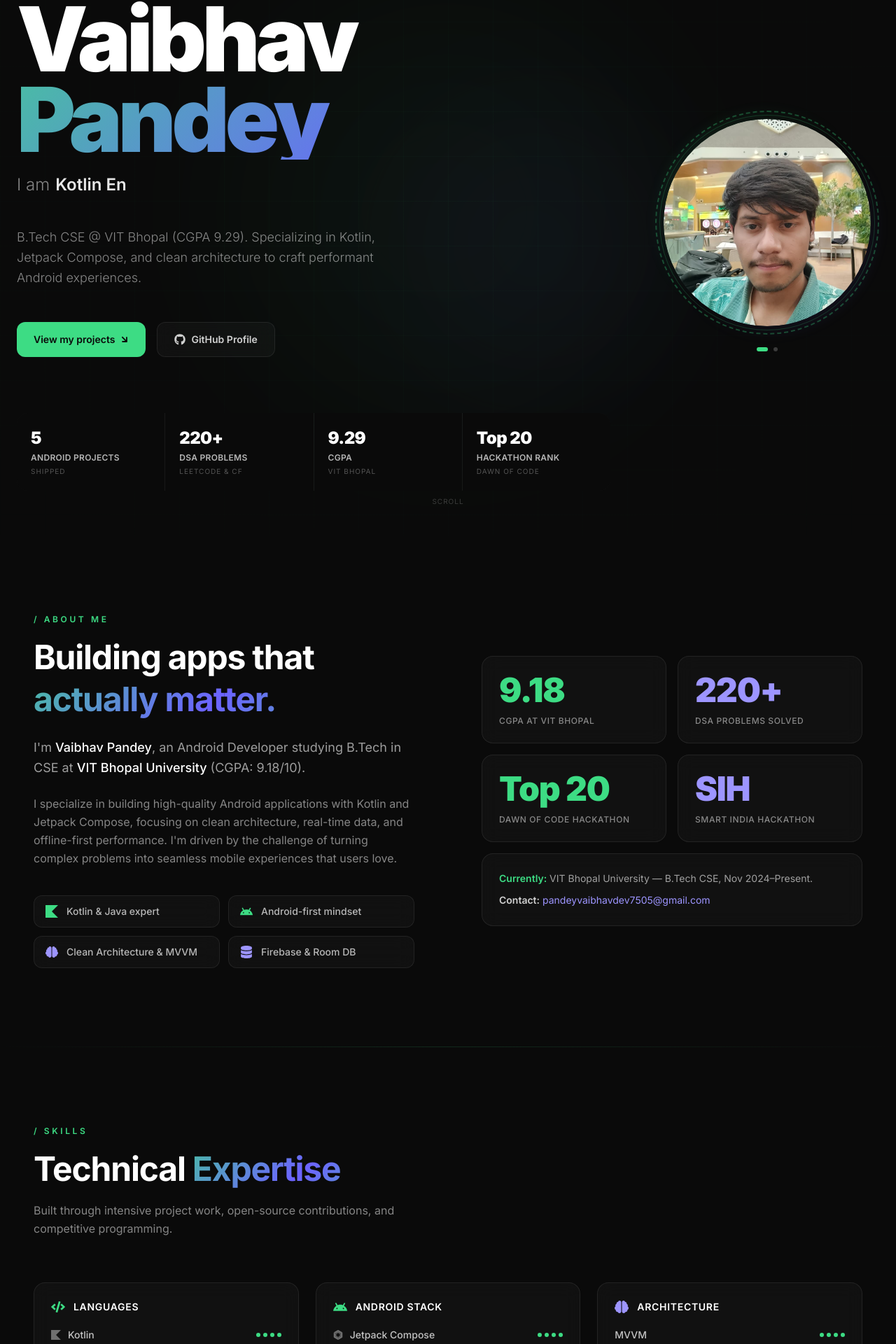
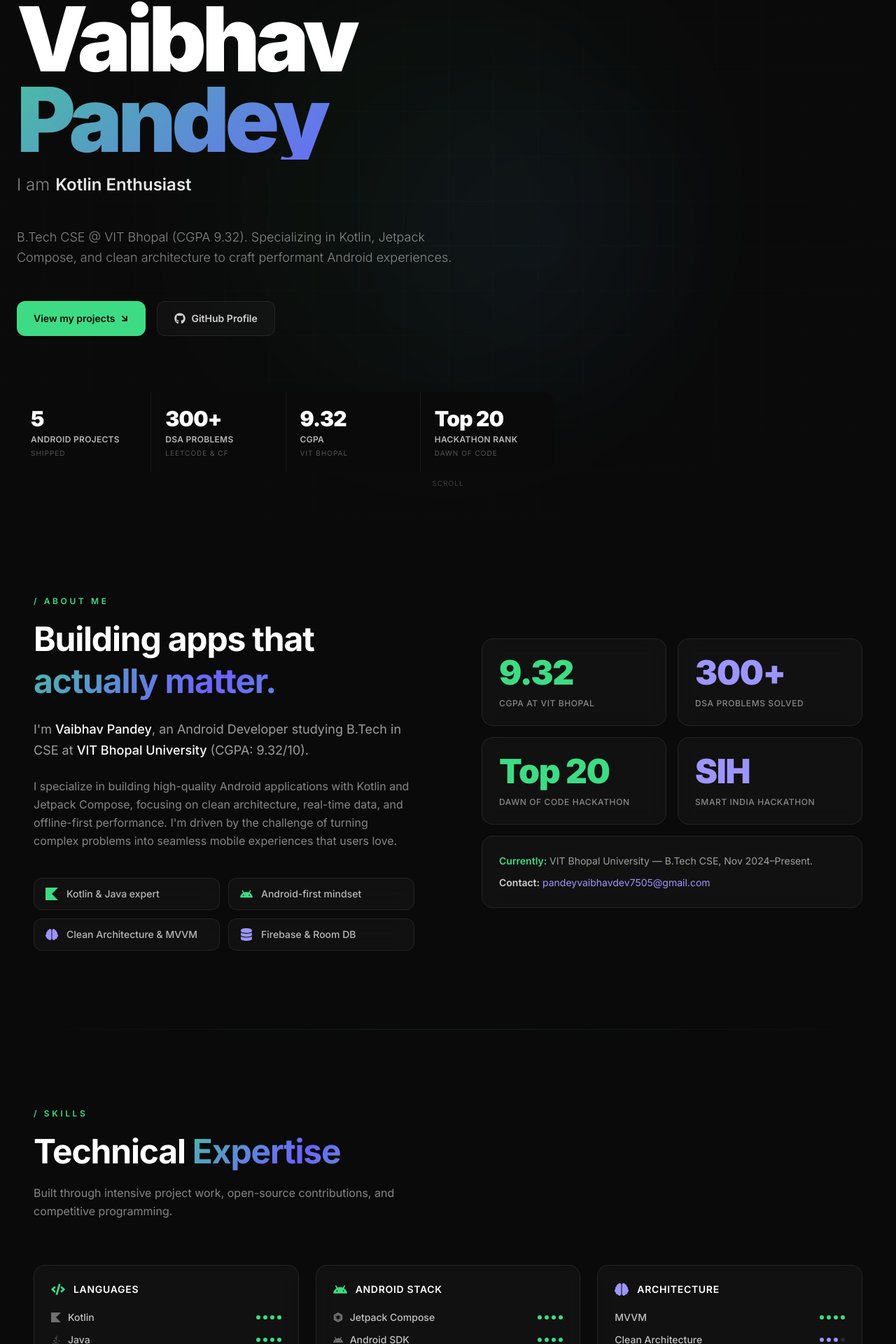
Before and after one commit to Vaibhav-P1/portfolio, a Next.js app: page / in a window 1280 px wide. Shown: the part 161-2081 px from the top of the page at 70% size. Built offline with nearby package versions, Linux system fonts and the light colour scheme.

Commit message:
feat: update resume, credentials, projects, and simplify hero

```diff
--- a/src/app/layout.tsx
+++ b/src/app/layout.tsx
@@ -1,5 +1,5 @@
 import type { Metadata } from "next";
-import { Geist, Geist_Mono } from "next/font/google";
+import { Geist, Geist_Mono, Inter } from "next/font/google";
 import "./globals.css";
 
 const geistSans = Geist({
@@ -12,9 +12,15 @@ const geistMono = Geist_Mono({
   subsets: ["latin"],
 });
 
+const inter = Inter({
+  variable: "--font-inter",
+  subsets: ["latin"],
+  display: "swap",
+});
+
 export const metadata: Metadata = {
   title: "Vaibhav Pandey | Android Developer",
-  description: "Android Developer specializing in Kotlin & Jetpack Compose. Building high-performance, user-centric mobile experiences. CGPA 9.18 at VIT Bhopal.",
+  description: "Android Developer specializing in Kotlin & Jetpack Compose. Building high-performance, user-centric mobile experiences. CGPA 9.32 at VIT Bhopal.",
   keywords: ["Android Developer", "Kotlin", "Jetpack Compose", "Mobile Development", "VIT Bhopal"],
   authors: [{ name: "Vaibhav Pandey" }],
   openGraph: {
@@ -32,16 +38,8 @@ export default function RootLayout({
   return (
     <html
       lang="en"
-      className={`${geistSans.variable} ${geistMono.variable} h-full antialiased`}
+      className={`${inter.className} ${geistSans.variable} ${geistMono.variable} h-full antialiased`}
     >
-      <head>
-        <link rel="preconnect" href="https://fonts.googleapis.com" />
-        <link rel="preconnect" href="https://fonts.gstatic.com" crossOrigin="anonymous" />
-        <link
-          href="https://fonts.googleapis.com/css2?family=Inter:wght@300;400;500;600;700;800;900&display=swap"
-          rel="stylesheet"
-        />
-      </head>
       <body className="min-h-full flex flex-col bg-[#0a0a0a] text-[#f5f5f5]">{children}</body>
     </html>
   );
--- a/src/components/About.tsx
+++ b/src/components/About.tsx
@@ -1,10 +1,10 @@
 import React from 'react';
-import { FaCode, FaMobile, FaDatabase, FaBrain } from 'react-icons/fa';
+import { FaDatabase, FaBrain } from 'react-icons/fa';
 import { SiKotlin, SiAndroid } from 'react-icons/si';
 
 const stats = [
-  { value: '9.18', label: 'CGPA at VIT Bhopal', color: 'text-[#3DDC84]' },
-  { value: '220+', label: 'DSA Problems Solved', color: 'text-[#9d95ff]' },
+  { value: '9.32', label: 'CGPA at VIT Bhopal', color: 'text-[#3DDC84]' },
+  { value: '300+', label: 'DSA Problems Solved', color: 'text-[#9d95ff]' },
   { value: 'Top 20', label: 'Dawn of Code Hackathon', color: 'text-[#3DDC84]' },
   { value: 'SIH', label: 'Smart India Hackathon', color: 'text-[#9d95ff]' },
 ];
@@ -29,10 +29,10 @@ export default function About() {
             <span className="gradient-text">actually matter.</span>
           </h2>
           <p className="text-white/60 text-base md:text-lg leading-relaxed mb-6">
-            I'm <span className="text-white font-medium">Vaibhav Pandey</span>, an Android Developer studying B.Tech in CSE at <span className="text-white font-medium">VIT Bhopal University</span> (CGPA: 9.18/10).
+            I&apos;m <span className="text-white font-medium">Vaibhav Pandey</span>, an Android Developer studying B.Tech in CSE at <span className="text-white font-medium">VIT Bhopal University</span> (CGPA: 9.32/10).
           </p>
           <p className="text-white/50 text-base leading-relaxed mb-10">
-            I specialize in building high-quality Android applications with Kotlin and Jetpack Compose, focusing on clean architecture, real-time data, and offline-first performance. I'm driven by the challenge of turning complex problems into seamless mobile experiences that users love.
+            I specialize in building high-quality Android applications with Kotlin and Jetpack Compose, focusing on clean architecture, real-time data, and offline-first performance. I&apos;m driven by the challenge of turning complex problems into seamless mobile experiences that users love.
           </p>
 
           {/* Highlights */}
--- a/src/components/Education.tsx
+++ b/src/components/Education.tsx
@@ -36,7 +36,7 @@ export default function Education() {
               <p className="text-white/50 text-sm mt-1">November 2024 – Present</p>
             </div>
             <div className="glass-card rounded-xl p-4 text-center">
-              <p className="text-3xl font-black text-[#3DDC84]">9.18</p>
+              <p className="text-3xl font-black text-[#3DDC84]">9.32</p>
               <p className="text-white/50 text-xs uppercase tracking-wider mt-1">CGPA / 10.0</p>
             </div>
           </div>
@@ -94,8 +94,8 @@ export default function Education() {
             },
             {
               icon: <FaCode className="text-[#9d95ff]" />,
-              title: '220+ DSA Problems',
-              desc: 'Solved on LeetCode, Codeforces, CodeChef, and GeeksforGeeks combined.',
+              title: '300+ DSA Problems',
+              desc: 'Solved over 300+ problems combined across LeetCode, Codeforces, CodeChef, and GeeksforGeeks.',
               color: 'border-[#9d95ff]/20',
             },
           ].map((a, i) => (
--- a/src/components/Hero.tsx
+++ b/src/components/Hero.tsx
@@ -1,6 +1,5 @@
 'use client';
 import React, { useState, useEffect } from 'react';
-import Image from 'next/image';
 import { FaGithub, FaArrowDown } from 'react-icons/fa';
 import { SiKotlin, SiAndroid, SiJetpackcompose } from 'react-icons/si';
 
@@ -17,18 +16,11 @@ const techBadges = [
   { icon: <SiJetpackcompose size={14} />, label: 'Jetpack Compose' },
 ];
 
-const photos = [
-  { src: '/photo.jpeg', label: 'Vaibhav Pandey' },
-  { src: '/avatar.jpeg', label: 'Avatar' },
-];
-
 export default function Hero() {
   const [roleIndex, setRoleIndex] = useState(0);
   const [displayed, setDisplayed] = useState('');
   const [deleting, setDeleting] = useState(false);
   const [charIndex, setCharIndex] = useState(0);
-  const [photoIndex, setPhotoIndex] = useState(0);
-  const [photoVisible, setPhotoVisible] = useState(true);
 
   // Typewriter effect
   useEffect(() => {
@@ -48,24 +40,14 @@ export default function Hero() {
         setCharIndex(charIndex - 1);
       }, 35);
     } else if (deleting && charIndex === 0) {
+      timeout = setTimeout(() => {
         setDeleting(false);
         setRoleIndex((prev) => (prev + 1) % roles.length);
+      }, 400);
     }
 
     return () => clearTimeout(timeout);
   }, [charIndex, deleting, roleIndex]);
-
-  // Photo carousel auto-switch every 3 seconds
-  useEffect(() => {
-    const interval = setInterval(() => {
-      setPhotoVisible(false);
-      setTimeout(() => {
-        setPhotoIndex((prev) => (prev + 1) % photos.length);
-        setPhotoVisible(true);
-      }, 500); // wait for fade-out before switching
-    }, 3000);
-    return () => clearInterval(interval);
-  }, []);
 
   return (
     <section className="relative min-h-screen flex flex-col justify-center overflow-hidden px-6 pt-24 pb-16 w-full">
@@ -77,11 +59,7 @@ export default function Hero() {
       <div className="absolute top-1/3 right-1/4 w-[400px] h-[400px] bg-[#6C63FF] opacity-[0.04] rounded-full blur-[100px] pointer-events-none" />
 
       <div className="relative z-10 max-w-7xl mx-auto w-full">
-        {/* Two-column layout */}
-        <div className="flex flex-col lg:flex-row lg:items-center lg:gap-16">
-
-          {/* ── LEFT COLUMN ── */}
-          <div className="flex-1 min-w-0">
+        <div className="max-w-3xl">
           {/* Top label */}
           <div className="flex items-center gap-3 mb-8 overflow-x-auto scrollbar-hide pb-1">
             <div className="flex items-center gap-2 chip chip-green shrink-0">
@@ -97,10 +75,10 @@ export default function Hero() {
 
           {/* Main headline */}
           <div className="mb-4">
-              <h1 className="text-[clamp(3rem,10vw,8rem)] font-black text-white leading-[0.9] tracking-tighter">
+            <h1 className="text-[clamp(3.5rem,10vw,8.5rem)] font-black text-white leading-[0.9] tracking-tighter">
               Vaibhav
             </h1>
-              <h1 className="text-[clamp(3rem,10vw,8rem)] font-black leading-[0.9] tracking-tighter gradient-text">
+            <h1 className="text-[clamp(3.5rem,10vw,8.5rem)] font-black leading-[0.9] tracking-tighter gradient-text">
               Pandey
             </h1>
           </div>
@@ -115,8 +93,8 @@ export default function Hero() {
           </div>
 
           {/* Brief tagline */}
-            <p className="text-base md:text-lg text-white/50 font-light max-w-xl leading-relaxed mb-12">
-              B.Tech CSE @ VIT Bhopal (CGPA 9.29). Specializing in Kotlin, Jetpack Compose, and clean architecture to craft performant Android experiences.
+          <p className="text-base md:text-lg text-white/50 font-light max-w-2xl leading-relaxed mb-12">
+            B.Tech CSE @ VIT Bhopal (CGPA 9.32). Specializing in Kotlin, Jetpack Compose, and clean architecture to craft performant Android experiences.
           </p>
 
           {/* CTAs */}
@@ -139,86 +117,20 @@ export default function Hero() {
           </div>
 
           {/* Stats row */}
-            <div className="grid grid-cols-2 sm:grid-cols-4 gap-px bg-white/[0.06] rounded-2xl overflow-hidden">
+          <div className="grid grid-cols-2 sm:grid-cols-4 gap-px bg-white/[0.06] rounded-2xl overflow-hidden max-w-3xl">
             {[
               { value: '5', label: 'Android Projects', sub: 'shipped' },
-                { value: '220+', label: 'DSA Problems', sub: 'LeetCode & CF' },
-                { value: '9.29', label: 'CGPA', sub: 'VIT Bhopal' },
+              { value: '300+', label: 'DSA Problems', sub: 'LeetCode & CF' },
+              { value: '9.32', label: 'CGPA', sub: 'VIT Bhopal' },
               { value: 'Top 20', label: 'Hackathon Rank', sub: 'Dawn of Code' },
             ].map((s, i) => (
               <div key={i} className="bg-[#0a0a0a] px-5 py-5 flex flex-col gap-1">
-                  <span className="text-2xl MD:text-3xl font-black text-white tracking-tight">{s.value}</span>
+                <span className="text-2xl md:text-3xl font-black text-white tracking-tight">{s.value}</span>
                 <span className="text-white/70 text-xs font-semibold uppercase tracking-wide">{s.label}</span>
                 <span className="text-white/30 text-[10px] uppercase tracking-widest">{s.sub}</span>
               </div>
             ))}
           </div>
-          </div>
-
-          {/* ── RIGHT COLUMN — Photo Carousel ── */}
-          <div className="hidden lg:flex flex-col items-center justify-center flex-shrink-0 mt-0">
-            {/* Outer decorative ring */}
-            <div className="relative w-72 h-72 xl:w-80 xl:h-80">
-
-              {/* Spinning dashed border ring */}
-              <div
-                className="absolute inset-0 rounded-full border-2 border-dashed border-[#3DDC84]/30 animate-spin"
-                style={{ animationDuration: '12s' }}
-              />
-
-              {/* Outer glow ring */}
-              <div className="absolute inset-0 rounded-full bg-gradient-to-br from-[#3DDC84]/10 via-transparent to-[#6C63FF]/10 blur-sm" />
-
-              {/* Static solid ring */}
-              <div className="absolute inset-[6px] rounded-full border border-[#3DDC84]/20" />
-
-              {/* Photo container */}
-              <div className="absolute inset-[12px] rounded-full overflow-hidden bg-[#111]">
-                {/* Glow behind photo */}
-                <div className="absolute inset-0 bg-gradient-to-br from-[#3DDC84]/20 to-[#6C63FF]/10 z-0" />
-
-                {/* Photos — fade transition */}
-                {photos.map((photo, idx) => (
-                  <Image
-                    key={photo.src}
-                    src={photo.src}
-                    alt={photo.label}
-                    fill
-                    className="object-cover rounded-full z-10 transition-opacity duration-500"
-                    style={{
-                      opacity: idx === photoIndex ? (photoVisible ? 1 : 0) : 0,
-                    }}
-                    priority={idx === 0}
-                  />
-                ))}
-              </div>
-
-              {/* Small dot indicators */}
-              <div className="absolute -bottom-6 left-1/2 -translate-x-1/2 flex gap-2">
-                {photos.map((_, idx) => (
-                  <button
-                    key={idx}
-                    onClick={() => {
-                      setPhotoVisible(false);
-                      setTimeout(() => {
-                        setPhotoIndex(idx);
-                        setPhotoVisible(true);
-                      }, 300);
-                    }}
-                    className={`w-1.5 h-1.5 rounded-full transition-all duration-300 ${
-                      idx === photoIndex
-                        ? 'bg-[#3DDC84] w-4'
-                        : 'bg-white/20'
-                    }`}
-                    aria-label={`Show photo ${idx + 1}`}
-                  />
-                ))}
-              </div>
-
-
-            </div>
-          </div>
-
         </div>
       </div>
 
--- a/src/components/Navbar.tsx
+++ b/src/components/Navbar.tsx
@@ -84,7 +84,7 @@ export default function Navbar() {
               <FaXTwitter />
             </a>
             <a
-              href="/ResumeVaibhavPandeyMay.pdf"
+              href="/Resume_VaibhavPandeyAD.pdf"
               target="_blank"
               rel="noreferrer"
               className="ml-2 px-4 py-2 text-xs font-semibold tracking-wide rounded-lg border border-[#3DDC84]/50 text-[#3DDC84] hover:bg-[#3DDC84] hover:text-[#0a0a0a] transition-all duration-200"
@@ -126,7 +126,7 @@ export default function Navbar() {
           <a href="https://x.com/VaibhavxDev" target="_blank" rel="noreferrer" className="text-white/40 hover:text-white text-2xl" aria-label="X (Twitter)"><FaXTwitter /></a>
         </div>
         <a
-          href="/ResumeVaibhavPandeyMay.pdf"
+          href="/Resume_VaibhavPandeyAD.pdf"
           target="_blank"
           rel="noreferrer"
           className="mt-2 px-6 py-3 text-sm font-semibold tracking-wide rounded-xl border border-[#3DDC84] text-[#3DDC84] hover:bg-[#3DDC84] hover:text-[#0a0a0a] transition-all duration-200"
--- a/src/components/Projects.tsx
+++ b/src/components/Projects.tsx
@@ -1,7 +1,5 @@
 import React from 'react';
-import { FaGithub, FaExternalLinkAlt } from 'react-icons/fa';
-import { SiKotlin, SiFirebase, SiAndroid } from 'react-icons/si';
-import { FaDatabase } from 'react-icons/fa';
+import { FaGithub } from 'react-icons/fa';
 
 type Project = {
   index: string;
@@ -20,7 +18,76 @@ type Project = {
 const projects: Project[] = [
   {
     index: '01',
-    title: 'Chatroom App',
+    title: 'Zenith — Focus & Productivity App',
+    subtitle: 'Focus Tracker & Analytics (2026)',
+    description: 'A dark-themed focus tracker built with Clean Architecture, Jetpack Compose, and Hilt, featuring 3-tab productivity analytics and real-time leaderboards.',
+    achievements: [
+      'Built a dark-themed focus tracker using Clean Architecture (MVVM), Jetpack Compose, Hilt, and StateFlow.',
+      'Implemented Room Database with schema migrations and DataStore to generate 3-tab productivity analytics (Daily/Weekly/Monthly) and GitHub-style activity heatmaps.',
+      'Added Canvas animations, Focus Mode, Foreground Services, and real-time Firebase Firestore leaderboards.',
+    ],
+    tags: ['Kotlin', 'Jetpack Compose', 'Room DB', 'Hilt', 'Firebase', 'DataStore'],
+    status: 'Completed',
+    statusColor: 'chip-green',
+    placeholderText: 'FOCUS_SESSION_ACTIVE',
+    placeholderGlow: 'from-emerald-900/25',
+    githubUrl: 'https://github.com/Vaibhav-P1/Zenith',
+  },
+  {
+    index: '02',
+    title: 'Shop – E-Com App',
+    subtitle: 'Native Android E-Commerce (2026)',
+    description: 'A complete native Android e-commerce application with seamless authentication, real-time Firestore synchronization, and Razorpay payment processing.',
+    achievements: [
+      'Developed a native Android e-commerce app with authentication, product catalog, cart, and wishlist.',
+      'Implemented Firebase Firestore for real-time synchronization and SharedPreferences for offline persistence.',
+      'Integrated Razorpay Payment Gateway using MVVM, Jetpack Compose, and Kotlin Coroutines.',
+    ],
+    tags: ['Kotlin', 'Jetpack Compose', 'MVVM', 'Firebase', 'Razorpay', 'Coroutines'],
+    status: 'Completed',
+    statusColor: 'chip-green',
+    placeholderText: 'PAYMENT_GATEWAY_READY',
+    placeholderGlow: 'from-purple-900/25',
+    githubUrl: 'https://github.com/Vaibhav-P1/Shopp---An-Ecom-App',
+  },
+  {
+    index: '03',
+    title: 'Rakshak — Women Safety App',
+    subtitle: 'Offline-First Safety Platform (2026)',
+    description: 'An offline-first women safety app with one-tap SOS, voice trigger activation, GPS tracking, and Android 14 foreground service compliance — built for real emergencies.',
+    achievements: [
+      'Built an offline-first safety app with one-tap SOS sending SMS + live location.',
+      'Implemented voice trigger ("Help Rakshak") and volume key SOS using SpeechRecognizer & AccessibilityService.',
+      'Designed home screen widget for instant emergency access without unlocking the phone.',
+      'Integrated FusedLocationProviderClient for accurate GPS tracking with fallback handling and Android 14 foreground service compliance.',
+    ],
+    tags: ['Kotlin', 'Jetpack Compose', 'SpeechRecognizer', 'FusedLocation', 'AccessibilityService'],
+    status: 'Completed',
+    statusColor: 'chip-green',
+    placeholderText: 'SOS_ACTIVE',
+    placeholderGlow: 'from-red-900/25',
+    githubUrl: 'https://github.com/Vaibhav-P1/Rakshak-AI',
+  },
+  {
+    index: '04',
+    title: 'Weather App',
+    subtitle: 'Live Meteorological Data (2025)',
+    description: 'A dynamic weather application fetching live atmospheric data via OpenWeather API, featuring location-based queries, dynamic UI updates, and offline caching.',
+    achievements: [
+      'Integrated REST APIs (OpenWeather API) using Retrofit to fetch live weather data.',
+      'Implemented location-based search and dynamic UI updates.',
+      'Added error handling and offline caching for reliable user experience in poor connectivity.',
+    ],
+    tags: ['Kotlin', 'Jetpack Compose', 'Retrofit', 'REST API', 'OpenWeather'],
+    status: 'Completed',
+    statusColor: 'chip-green',
+    placeholderText: 'WEATHER_STREAM_ACTIVE',
+    placeholderGlow: 'from-blue-900/25',
+    githubUrl: 'https://github.com/Vaibhav-P1/WeatherApp',
+  },
+  {
+    index: '05',
+    title: 'Whisp — Chatroom App',
     subtitle: 'Real-Time Messaging',
     description: 'A production-grade real-time messaging application with secure email/password authentication, synchronous chat, and a clean Compose-first UI.',
     achievements: [
@@ -34,76 +101,6 @@ const projects: Project[] = [
     placeholderText: 'FIREBASE_CONNECTED',
     placeholderGlow: 'from-orange-900/25',
     githubUrl: 'https://github.com/Vaibhav-P1/Whisp-Chatroom',
-  },
-  {
-    index: '02',
-    title: 'Weather App',
-    subtitle: 'Live Meteorological Data',
-    description: 'A dynamic weather application fetching live atmospheric data via OpenWeather API, featuring location-based queries, dynamic UI updates, and offline caching.',
-    achievements: [
-      'Integrated REST APIs using Retrofit with clean network layer abstraction.',
-      'Location-based weather search with dynamic background UI updates.',
-      'Offline caching & error handling for reliable UX in poor connectivity.',
-    ],
-    tags: ['Kotlin', 'Jetpack Compose', 'Retrofit', 'REST API', 'OpenWeather'],
-    status: 'Completed',
-    statusColor: 'chip-green',
-    placeholderText: 'WEATHER_STREAM_ACTIVE',
-    placeholderGlow: 'from-blue-900/25',
-    githubUrl: 'https://github.com/Vaibhav-P1/WeatherApp',
-  },
-  {
-    index: '03',
-    title: 'Task Reminder App',
-    subtitle: 'Offline-First Task Manager',
-    description: 'A sophisticated MVVM-architected task management platform with full add/edit/delete lifecycles, local Room DB persistence, and async Coroutine operations.',
-    achievements: [
-      'Full MVVM architecture with ViewModel & LiveData separation.',
-      'Room Database with offline-first local persistence.',
-      'Kotlin Coroutines for smooth, non-blocking async operations.',
-    ],
-    tags: ['Kotlin', 'MVVM', 'Room DB', 'Coroutines', 'Jetpack Compose'],
-    status: 'Completed',
-    statusColor: 'chip-green',
-    placeholderText: 'LOCAL_PERSISTENCE',
-    placeholderGlow: 'from-amber-900/25',
-    githubUrl: 'https://github.com/Vaibhav-P1/TaskReminder',
-  },
-  {
-    index: '04',
-    title: 'Rakshak — Women Safety App',
-    subtitle: 'AI-Powered Safety Platform',
-    description: 'An offline-first women safety app with one-tap SOS, voice trigger activation, GPS tracking, and Android 14 foreground service compliance — built for real emergencies.',
-    achievements: [
-      'One-tap SOS sending SMS + live location to emergency contacts instantly.',
-      'Voice trigger ("Help Rakshak") & volume key SOS via SpeechRecognizer & AccessibilityService.',
-      'Home screen widget for instant emergency access without unlocking the phone.',
-      'FusedLocationProviderClient for accurate GPS tracking with fallback handling.',
-      'Android 14 foreground service compliance for reliable background execution.',
-    ],
-    tags: ['Kotlin', 'Jetpack Compose', 'SpeechRecognizer', 'FusedLocation', 'AccessibilityService'],
-    status: 'Completed',
-    statusColor: 'chip-green',
-    placeholderText: 'SOS_ACTIVE',
-    placeholderGlow: 'from-red-900/25',
-    githubUrl: 'https://github.com/Vaibhav-P1/Rakshak-AI',
-  },
-  {
-    index: '05',
-    title: 'Campus Course Record Manager',
-    subtitle: 'CLI Academic System',
-    description: 'A high-throughput CLI academic management system handling student records, course catalog, enrollment, grading and GPA computation using Java and MySQL.',
-    achievements: [
-      'CRUD operations for student, course, and enrollment management.',
-      'GPA calculation engine with relational database queries.',
-      'Enrollment tracking and grade management via normalized MySQL schema.',
-    ],
-    tags: ['Java', 'MySQL', 'CLI', 'JDBC', 'DBMS'],
-    status: 'Archived',
-    statusColor: 'chip',
-    placeholderText: 'CLI_MANAGER_ONLINE',
-    placeholderGlow: 'from-cyan-900/25',
-    githubUrl: 'https://github.com/Vaibhav-P1/CCRM-Vb',
   },
 ];
 
@@ -158,7 +155,7 @@ export default function Projects() {
       <div className="mb-16">
         <p className="text-[#3DDC84] text-xs font-semibold tracking-[0.3em] uppercase mb-4">/ Projects</p>
         <h2 className="text-4xl md:text-5xl font-bold text-white leading-tight tracking-tight">
-          Things I've{' '}
+          Things I&apos;ve{' '}
           <span className="gradient-text">shipped.</span>
         </h2>
         <p className="text-white/50 mt-4 max-w-xl text-base leading-relaxed">
--- a/src/components/Skills.tsx
+++ b/src/components/Skills.tsx
@@ -1,5 +1,5 @@
 import React from 'react';
-import { SiKotlin, SiAndroid, SiJetpackcompose, SiFirebase, SiMysql, SiPython, SiGit, SiGithub, SiTensorflow, SiPandas, SiAndroidstudio } from 'react-icons/si';
+import { SiKotlin, SiAndroid, SiJetpackcompose, SiFirebase, SiMysql, SiPython, SiGithub, SiTensorflow, SiPandas, SiAndroidstudio } from 'react-icons/si';
 import { FaJava, FaCode, FaServer, FaDatabase, FaBrain, FaTools } from 'react-icons/fa';
 import { TbBrandCpp } from 'react-icons/tb';
 
@@ -79,8 +79,8 @@ const categories: Category[] = [
     skills: [
       { name: 'Git / GitHub', icon: <SiGithub />, level: 'expert' },
       { name: 'Android Studio', icon: <SiAndroidstudio />, level: 'expert' },
+      { name: 'Google Play Console', level: 'advanced' },
       { name: 'VS Code', level: 'advanced' },
-      { name: 'Agile / Scrum', level: 'advanced' },
     ],
   },
 ];
@@ -141,12 +141,12 @@ export default function Skills() {
       <div className="mt-10 glass-card rounded-2xl p-6 border-l-2 border-[#3DDC84]">
         <div className="flex flex-col sm:flex-row sm:items-center gap-4 sm:gap-6">
           <div className="shrink-0">
-            <p className="text-[#3DDC84] font-bold text-2xl">220+</p>
+            <p className="text-[#3DDC84] font-bold text-2xl">300+</p>
             <p className="text-white/50 text-xs uppercase tracking-wider mt-1">DSA Problems</p>
           </div>
           <div className="hidden sm:block w-px h-12 bg-white/10 shrink-0" />
           <p className="text-white/60 text-sm leading-relaxed">
-            Solved 220+ data structures &amp; algorithms problems across <span className="text-white font-medium">LeetCode</span>, <span className="text-white font-medium">Codeforces</span>, CodeChef &amp; GeeksforGeeks. Strong foundation in arrays, trees, graphs, DP &amp; sorting algorithms.
+            Solved 300+ data structures &amp; algorithms problems across <span className="text-white font-medium">LeetCode</span>, <span className="text-white font-medium">Codeforces</span>, CodeChef &amp; GeeksforGeeks. Strong foundation in arrays, trees, graphs, DP &amp; sorting algorithms.
           </p>
           <div className="flex gap-2 sm:ml-auto shrink-0">
             <a href="https://leetcode.com/u/Leet_Pandey" target="_blank" rel="noreferrer" className="chip chip-green">LeetCode ↗</a>
```
Also changed, not shown: src/components/Contact.tsx (+5 -5 lines), 2 other files (tests, documents, lock files or other folders). Lines whose indentation alone changed are shown as unchanged.
